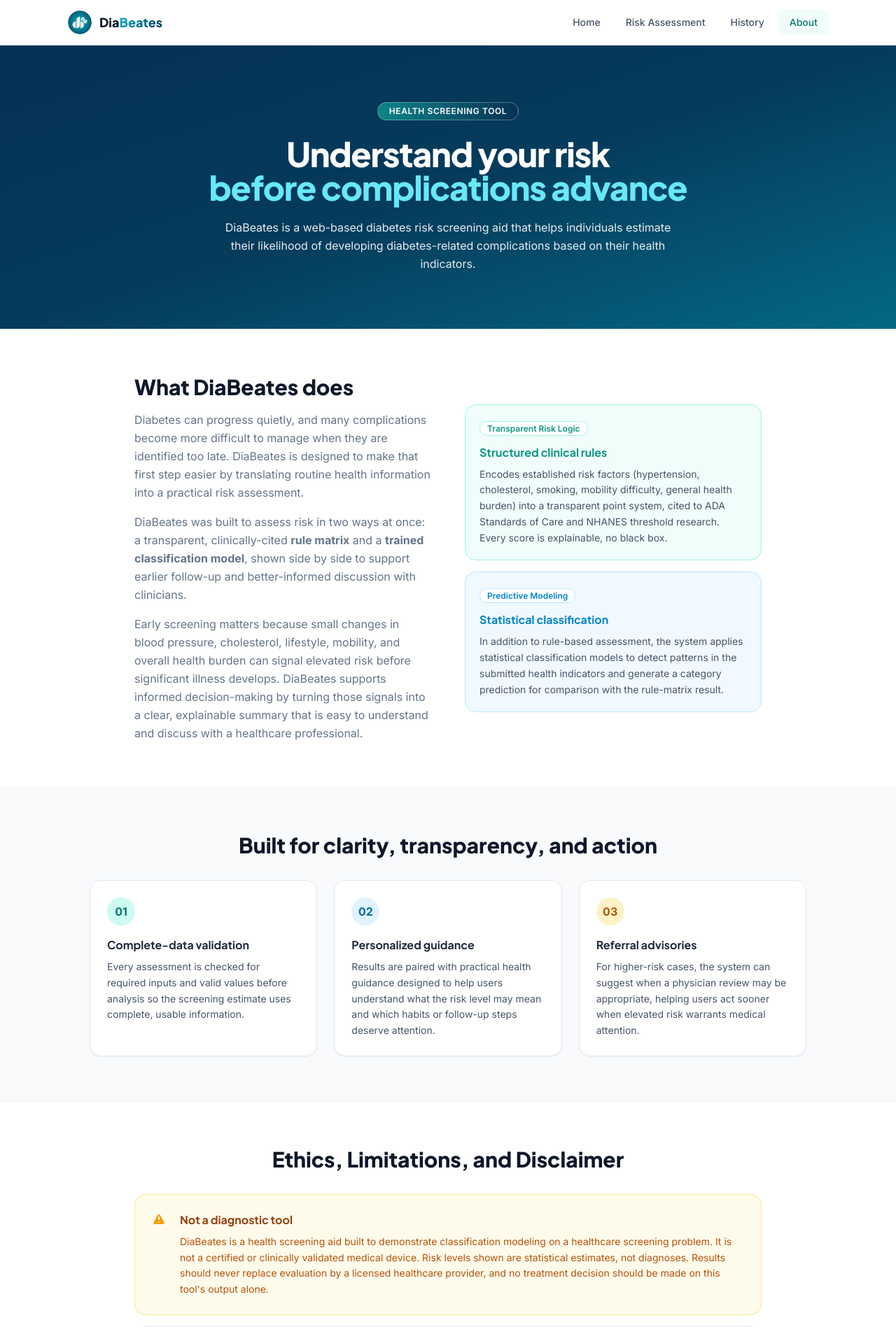
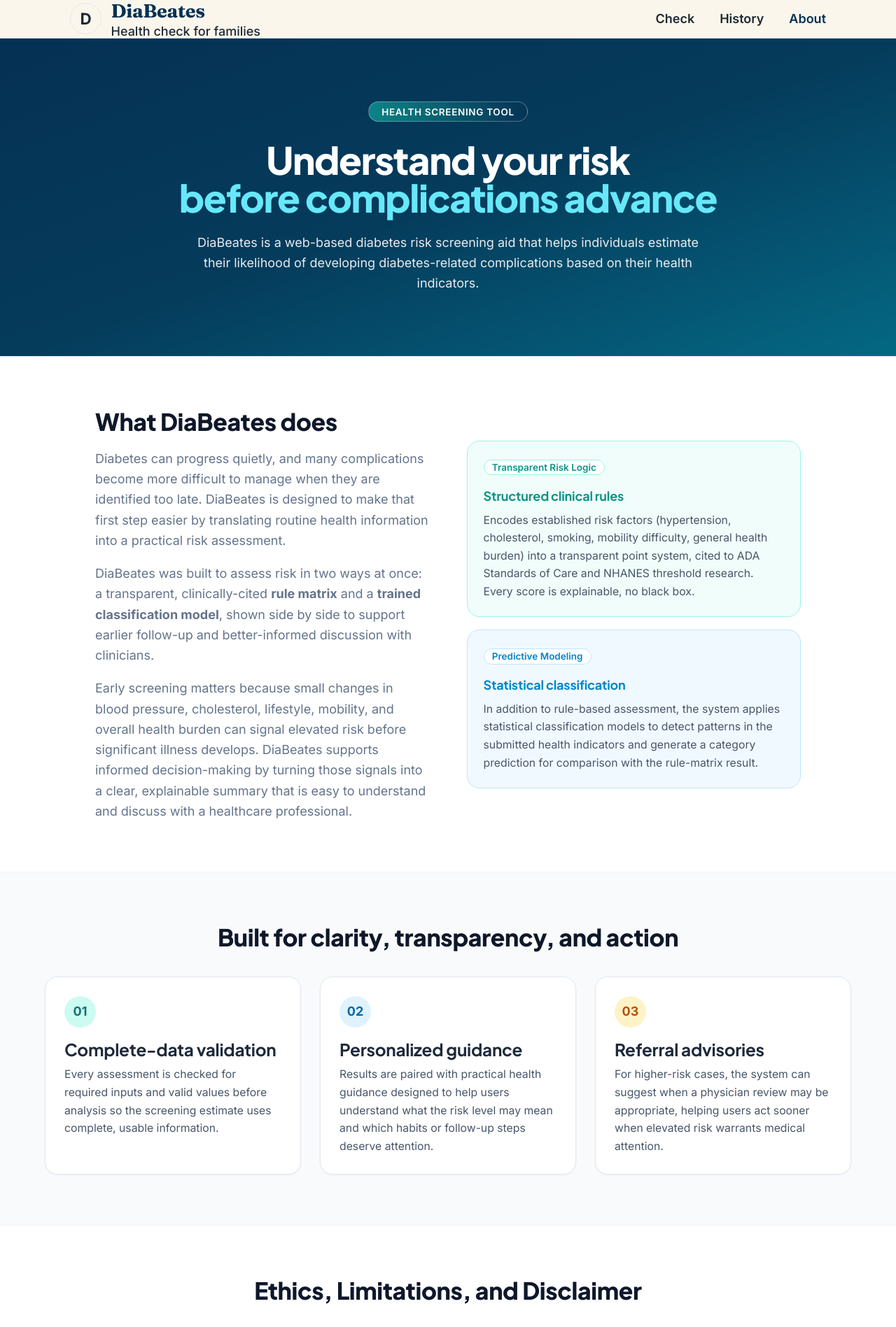
Before and after one commit to n-leigh/diabetes-check, a Flask app: page /about in a window 1280 px wide. Shown: the top 1897 px of the page at 70% size. Run offline with Flask 3, Linux system fonts and the light colour scheme; parts of the project's set-up code (start-up, migrations or seed data) failed here and were passed over; some libraries are stand-ins or nearby versions.

Commit message:
frontend(ui): restyle base layout, navigation, and footer for public health tone

```diff
--- a/templates/base.html
+++ b/templates/base.html
@@ -1,169 +1,130 @@
 <!DOCTYPE html>
 <html lang="en">
-
 <head>
   <meta charset="UTF-8">
   <meta name="viewport" content="width=device-width, initial-scale=1.0">
-  <title>{% block title %}DiaBeates{% endblock %}</title>
+  <title>{% block title %}DiaBeates - Health Risk Check{% endblock %}</title>
   <link rel="icon" type="image/svg+xml" href="{{ url_for('static', filename='logo.svg') }}">
-
-
-
   <link rel="stylesheet" href="{{ url_for('static', filename='css/tailwind.min.css') }}">
+  <link rel="stylesheet" href="{{ url_for('static', filename='css/clinical.css') }}">
   {% block extra_head %}{% endblock %}
 </head>
+<body class="bg-[#fbf6ec] text-[#1f2a33] font-sans antialiased min-h-screen flex flex-col">
 
-<body class="min-h-screen flex flex-col page-transition">
-  <div class="page-transition-overlay" aria-hidden="true">
-    <div class="page-transition-logo">
-      <img src="{{ url_for('static', filename='logo.png') }}" alt="">
-    </div>
-  </div>
+  <!-- Header / Navigation Bar (Min 48px tap targets, 18px+ font) -->
+  <header class="bg-[#ffffff] border-b border-[#e5dcce] sticky top-0 z-40">
+    <div class="max-w-5xl mx-auto px-4 sm:px-6 lg:px-8">
+      <div class="flex items-center justify-between h-20">
 
-  <nav class="sticky top-0 z-50 bg-white/90 backdrop-blur-md border-b border-slate-200 shadow-sm">
-    <div class="max-w-6xl mx-auto px-4 sm:px-6 lg:px-8">
-      <div class="flex items-center justify-between h-16">
-        <a href="/" class="flex items-center gap-2.5">
-          <img src="{{ url_for('static', filename='logo.png') }}" alt="DiaBeates logo" class="w-9 h-9 object-contain">
-          <span class="font-display font-extrabold text-lg text-slate-900">
-            Dia<span class="text-gradient">Beates</span>
-          </span>
+        <!-- Logo / Brand Link -->
+        <a href="/" class="flex items-center gap-3 group focus:outline-none" aria-label="DiaBeates Home">
+          <div class="w-10 h-10 rounded-full bg-[#e6f4f5] border border-[#0b7a85] flex items-center justify-center text-[#0b7a85] font-bold text-xl group-hover:scale-105 transition-transform">
+            D
+          </div>
+          <div>
+            <span class="font-heading text-2xl font-bold text-[#063154] tracking-tight block leading-none">
+              DiaBeates
+            </span>
+            <span class="text-[14px] text-[#4f5b66] font-medium block leading-none mt-1">
+              Health check for families
+            </span>
+          </div>
         </a>
 
-        <div class="hidden md:flex items-center gap-1">
-          <a href="/"
-            class="px-4 py-2 rounded-lg text-sm font-medium transition-colors duration-150 {{ 'bg-teal-50 text-teal-700' if active_page == 'home' else 'text-slate-600 hover:text-slate-900 hover:bg-slate-50' }}">
-            Home
+        <!-- Desktop Navigation: Plain Nouns (Check, History, About) -->
+        <nav class="hidden md:flex items-center gap-8" aria-label="Main Navigation">
+          <a href="/assessment" class="text-[19px] font-semibold transition-colors duration-150 py-1.5 {{ 'text-[#063154] border-b-2 border-[#0b7a85]' if active_page == 'assessment' else 'text-[#4f5b66] hover:text-[#063154]' }}">
+            Check
           </a>
-          <a href="/assessment"
-            class="px-4 py-2 rounded-lg text-sm font-medium transition-colors duration-150 {{ 'bg-teal-50 text-teal-700' if active_page == 'assessment' else 'text-slate-600 hover:text-slate-900 hover:bg-slate-50' }}">
-            Risk Assessment
-          </a>
-          <a href="/history"
-            class="px-4 py-2 rounded-lg text-sm font-medium transition-colors duration-150 {{ 'bg-teal-50 text-teal-700' if active_page == 'history' else 'text-slate-600 hover:text-slate-900 hover:bg-slate-50' }}">
+          <a href="/history" class="text-[19px] font-semibold transition-colors duration-150 py-1.5 {{ 'text-[#063154] border-b-2 border-[#0b7a85]' if active_page == 'history' else 'text-[#4f5b66] hover:text-[#063154]' }}">
             History
           </a>
-          <a href="/about"
-            class="px-4 py-2 rounded-lg text-sm font-medium transition-colors duration-150 {{ 'bg-teal-50 text-teal-700' if active_page == 'about' else 'text-slate-600 hover:text-slate-900 hover:bg-slate-50' }}">
+          <a href="/about" class="text-[19px] font-semibold transition-colors duration-150 py-1.5 {{ 'text-[#063154] border-b-2 border-[#0b7a85]' if active_page == 'about' else 'text-[#4f5b66] hover:text-[#063154]' }}">
             About
           </a>
-        </div>
+        </nav>
 
-        <button id="menuBtn" type="button" class="md:hidden p-2 rounded-lg text-slate-600 hover:bg-slate-100"
-          aria-label="Toggle Navigation Menu">
-          <svg width="20" height="20" viewBox="0 0 20 20" fill="currentColor">
-            <path fill-rule="evenodd" clip-rule="evenodd"
-              d="M3 5a1 1 0 011-1h12a1 1 0 110 2H4a1 1 0 01-1-1zM3 10a1 1 0 011-1h12a1 1 0 110 2H4a1 1 0 01-1-1zM3 15a1 1 0 011-1h12a1 1 0 110 2H4a1 1 0 01-1-1z" />
+        <!-- Mobile Menu Toggle Button (Min 48px tap target) -->
+        <button id="menuBtn" class="md:hidden min-h-[48px] min-w-[48px] p-2.5 rounded-lg text-[#4f5b66] hover:text-[#063154] hover:bg-[#f3e9d6] flex items-center justify-center" aria-label="Toggle navigation menu">
+          <svg width="24" height="24" viewBox="0 0 24 24" fill="none" stroke="currentColor" stroke-width="2.5" stroke-linecap="round" aria-hidden="true">
+            <line x1="3" y1="6" x2="21" y2="6"></line>
+            <line x1="3" y1="12" x2="21" y2="12"></line>
+            <line x1="3" y1="18" x2="21" y2="18"></line>
           </svg>
         </button>
       </div>
 
-      <div id="mobileMenu" class="hidden md:hidden pb-4 space-y-1">
-        <a href="/"
-          class="block px-4 py-2.5 rounded-lg text-sm font-medium {{ 'bg-teal-50 text-teal-700' if active_page == 'home' else 'text-slate-600 hover:bg-slate-50' }}">Home</a>
-        <a href="/assessment"
-          class="block px-4 py-2.5 rounded-lg text-sm font-medium {{ 'bg-teal-50 text-teal-700' if active_page == 'assessment' else 'text-slate-600 hover:bg-slate-50' }}">Risk
-          Assessment</a>
-        <a href="/history"
-          class="block px-4 py-2.5 rounded-lg text-sm font-medium {{ 'bg-teal-50 text-teal-700' if active_page == 'history' else 'text-slate-600 hover:bg-slate-50' }}">History</a>
-        <a href="/about"
-          class="block px-4 py-2.5 rounded-lg text-sm font-medium {{ 'bg-teal-50 text-teal-700' if active_page == 'about' else 'text-slate-600 hover:bg-slate-50' }}">About</a>
+      <!-- Mobile Menu Dropdown -->
+      <div id="mobileMenu" class="hidden md:hidden py-4 border-t border-[#e5dcce] space-y-3">
+        <a href="/assessment" class="block px-4 py-3 text-[19px] font-semibold rounded-lg {{ 'bg-[#e6f4f5] text-[#063154]' if active_page == 'assessment' else 'text-[#4f5b66] hover:bg-[#f3e9d6]' }}">Check</a>
+        <a href="/history" class="block px-4 py-3 text-[19px] font-semibold rounded-lg {{ 'bg-[#e6f4f5] text-[#063154]' if active_page == 'history' else 'text-[#4f5b66] hover:bg-[#f3e9d6]' }}">History</a>
+        <a href="/about" class="block px-4 py-3 text-[19px] font-semibold rounded-lg {{ 'bg-[#e6f4f5] text-[#063154]' if active_page == 'about' else 'text-[#4f5b66] hover:bg-[#f3e9d6]' }}">About</a>
       </div>
     </div>
-  </nav>
+  </header>
 
+  <!-- Plain-Language Disclaimer Modal -->
   <div id="disclaimerModal" class="disclaimer-backdrop" role="presentation" hidden>
-    <section class="disclaimer-dialog" role="dialog" aria-modal="true" aria-labelledby="disclaimerTitle"
-      aria-describedby="disclaimerDescription" tabindex="-1">
+    <section class="disclaimer-dialog" role="dialog" aria-modal="true" aria-labelledby="disclaimerTitle" aria-describedby="disclaimerDescription" tabindex="-1">
       <div class="p-6 sm:p-8">
-        <div class="flex items-start justify-between gap-5">
-          <div class="flex items-start gap-3">
-            <div class="w-10 h-10 rounded-xl bg-amber-100 text-amber-700 flex items-center justify-center shrink-0"
-              aria-hidden="true">
-              <svg width="21" height="21" viewBox="0 0 24 24" fill="currentColor">
-                <path fill-rule="evenodd"
-                  d="M9.401 3.003c.75-1.334 2.657-1.334 3.407 0l7.09 12.604c.746 1.327-.212 2.968-1.703 2.968H4.014c-1.49 0-2.449-1.641-1.703-2.968L9.401 3.003ZM12 8a1 1 0 0 1 1 1v3a1 1 0 1 1-2 0V9a1 1 0 0 1 1-1Zm0 8a1 1 0 1 0 0-2 1 1 0 0 0 0 2Z"
-                  clip-rule="evenodd" />
-              </svg>
-            </div>
-            <h2 id="disclaimerTitle"
-              class="font-display text-xl sm:text-2xl font-extrabold text-slate-900 leading-tight pt-1">Intended Use
-              &amp; Clinical Disclaimer</h2>
-          </div>
-          <button type="button" id="disclaimerClose"
-            class="p-2 -mr-2 -mt-2 rounded-lg text-slate-400 hover:bg-slate-100 hover:text-slate-700 transition-colors"
-            aria-label="Close disclaimer">
-            <svg width="20" height="20" viewBox="0 0 20 20" fill="none" stroke="currentColor" stroke-width="2"
-              stroke-linecap="round">
-              <path d="m5 5 10 10M15 5 5 15" />
-            </svg>
+        <div class="flex items-start justify-between gap-4 pb-4 border-b border-[#e5dcce]">
+          <h2 id="disclaimerTitle" class="font-heading text-2xl font-bold text-[#063154]">Before you start</h2>
+          <button type="button" id="disclaimerClose" class="min-h-[44px] min-w-[44px] p-2 text-[#4f5b66] hover:text-[#063154] flex items-center justify-center rounded" aria-label="Close message">
+            <svg width="22" height="22" viewBox="0 0 24 24" fill="none" stroke="currentColor" stroke-width="2.5" stroke-linecap="round"><path d="M18 6L6 18M6 6l12 12" /></svg>
           </button>
         </div>
-        <div id="disclaimerDescription" class="mt-5 space-y-3 text-sm text-slate-600 leading-relaxed">
-          <p>DiaBeates is a health screening aid designed for educational and informational use. It is
-            <strong class="text-slate-800">not a diagnostic device</strong>.</p>
-          <p>The results provided do not constitute medical advice or a formal clinical diagnosis. They should not be
-            used alone to make decisions about treatment or care.</p>
-          <p>Always consult a licensed healthcare professional for medical evaluation, interpretation of your results,
-            and guidance about your health.</p>
+        <div id="disclaimerDescription" class="mt-4 space-y-3 text-[18px] text-[#1f2a33] leading-relaxed">
+          <p class="font-medium text-[#063154]">This is a screening tool. It does not replace a doctor. It helps you know what to ask.</p>
+          <p>Your answers stay private. We do not ask for your name or email, and we never share your answers.</p>
+          <p class="text-[16px] text-[#4f5b66]">If you feel very sick or have chest pain right now, please visit the nearest hospital or clinic immediately.</p>
         </div>
-        <div class="mt-7 flex flex-col-reverse sm:flex-row sm:justify-end gap-3">
-          <button type="button" id="disclaimerCancel"
-            class="px-5 py-3 rounded-xl border border-slate-200 text-slate-600 text-sm font-semibold hover:bg-slate-50 transition-colors">Cancel</button>
-          <button type="button" id="disclaimerAgree"
-            class="px-5 py-3 rounded-xl gradient-primary text-white text-sm font-bold hover:opacity-90 transition-opacity shadow-md">I
-            Understand &amp; Agree</button>
+        <div class="mt-6 pt-4 border-t border-[#e5dcce] flex flex-col sm:flex-row sm:justify-end gap-3">
+          <button type="button" id="disclaimerCancel" class="btn-secondary text-[18px]">Cancel</button>
+          <button type="button" id="disclaimerAgree" class="btn-primary text-[19px]">I understand</button>
         </div>
       </div>
     </section>
   </div>
 
-  {% block content %}{% endblock %}
+  <!-- Page Content -->
+  <main class="flex-1">
+    {% block content %}{% endblock %}
+  </main>
 
-  <footer class="bg-slate-900 text-slate-400 mt-auto">
-    <div class="max-w-6xl mx-auto px-4 sm:px-6 lg:px-8 py-10">
-      <div class="grid sm:grid-cols-3 gap-8 mb-8">
+  <!-- Friendly Reassuring Footer -->
+  <footer class="bg-[#063154] text-[#ffffff] border-t border-[#063154] mt-auto">
+    <div class="max-w-5xl mx-auto px-4 sm:px-6 lg:px-8 py-10">
+      <div class="grid grid-cols-1 md:grid-cols-3 gap-8 pb-8 border-b border-[#14426b]">
         <div>
-          <div class="flex items-center gap-2.5 mb-3">
-            <img src="{{ url_for('static', filename='logo.png') }}" alt="DiaBeates logo" class="w-8 h-8 object-contain">
-            <span class="font-display font-extrabold text-base text-white">
-              Dia<span class="text-teal-300">Beates</span>
-            </span>
-          </div>
-          <p class="text-sm leading-relaxed">
-            A transparent health screening aid that helps users estimate diabetes complication risk using
-            structured clinical indicators and predictive modeling. Assessments are processed by the local Flask
-            application on this computer. If you choose to save an assessment, it is stored in the local encrypted
-            database and associated with this browser session.
+          <div class="font-heading text-2xl font-bold text-white mb-2">DiaBeates</div>
+          <p class="text-[#cbd5e1] text-[16px] leading-relaxed">
+            A free health screening tool made for families in the Philippines. We help you check complication risks early.
           </p>
         </div>
         <div>
-          <h4 class="text-white text-sm font-semibold mb-3">Navigate</h4>
-          <ul class="space-y-2 text-sm">
-            <li><a href="/" class="hover:text-white transition-colors">Home</a></li>
-            <li><a href="/assessment" class="hover:text-white transition-colors">Risk Assessment</a></li>
-            <li><a href="/history" class="hover:text-white transition-colors">History</a></li>
-            <li><a href="/about" class="hover:text-white transition-colors">About</a></li>
+          <div class="text-[15px] uppercase tracking-wider font-bold text-[#f2a73b] mb-3">Pages</div>
+          <ul class="space-y-2.5 text-[17px]">
+            <li><a href="/" class="text-[#cbd5e1] hover:text-white transition-colors">Home</a></li>
+            <li><a href="/assessment" class="text-[#cbd5e1] hover:text-white transition-colors">Check</a></li>
+            <li><a href="/history" class="text-[#cbd5e1] hover:text-white transition-colors">History</a></li>
+            <li><a href="/about" class="text-[#cbd5e1] hover:text-white transition-colors">About</a></li>
           </ul>
         </div>
         <div>
-          <h4 class="text-white text-sm font-semibold mb-3">Please note</h4>
-          <p class="text-sm leading-relaxed">
-            DiaBeates is designed to support early awareness and informed follow-up. It does not
-            diagnose conditions and should not replace a clinical evaluation by a licensed healthcare
-            professional.
+          <div class="text-[15px] uppercase tracking-wider font-bold text-[#f2a73b] mb-3">Your Privacy</div>
+          <p class="text-[#cbd5e1] text-[16px] leading-relaxed">
+            Free. No name, phone number, or email required. Your answers stay private on your device.
           </p>
         </div>
       </div>
-      <div class="border-t border-slate-800 pt-6 text-xs text-slate-500 text-center">
-        © <span id="currentYear"></span> DiaBeates — Dual-engine diabetes complication risk screening tool.
+      <div class="pt-6 flex flex-col sm:flex-row items-center justify-between text-[15px] text-[#94a3b8] gap-2">
+        <div>&copy; <span id="currentYear"></span> DiaBeates. Pre-screening tool, not a medical diagnosis.</div>
+        <div>Philippine Time (PHT)</div>
       </div>
     </div>
   </footer>
 
-
   <script src="{{ url_for('static', filename='js/app.js') }}"></script>
   {% block extra_scripts %}{% endblock %}
 </body>
-
 </html>
```
